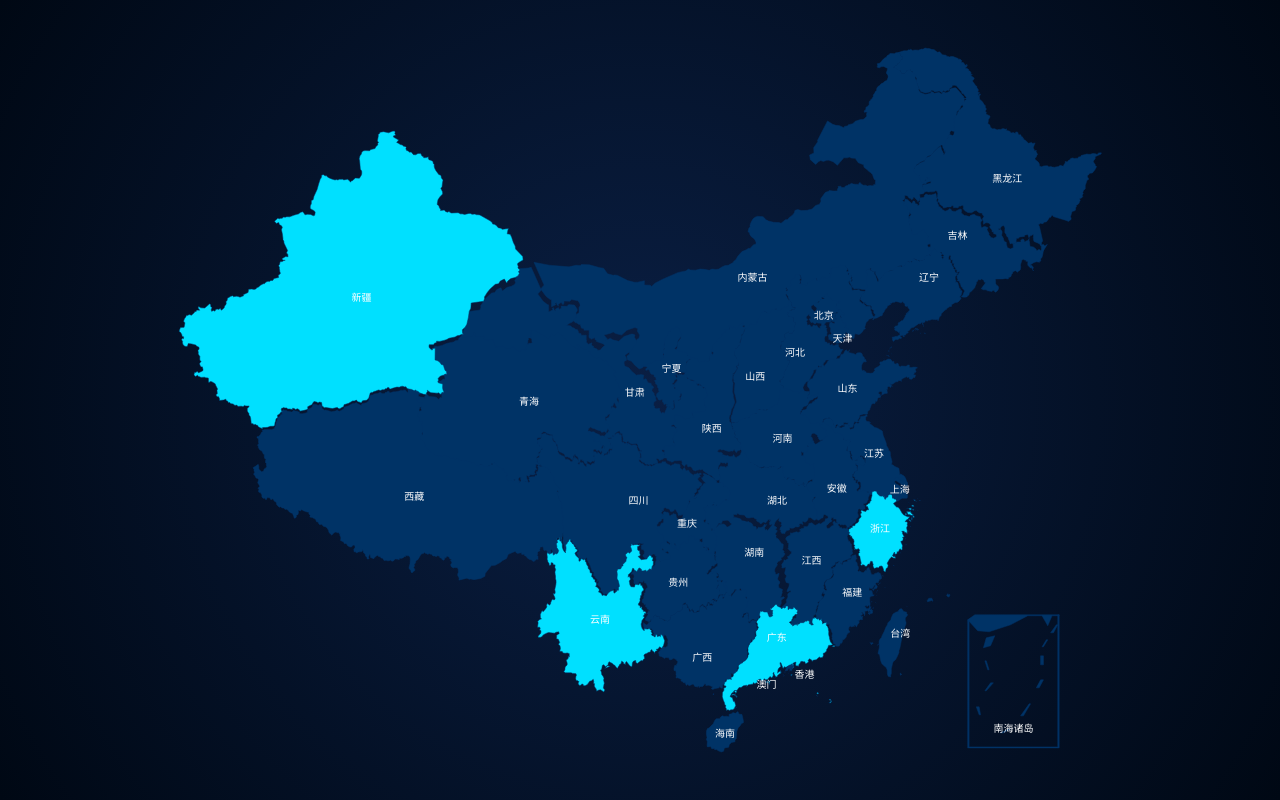
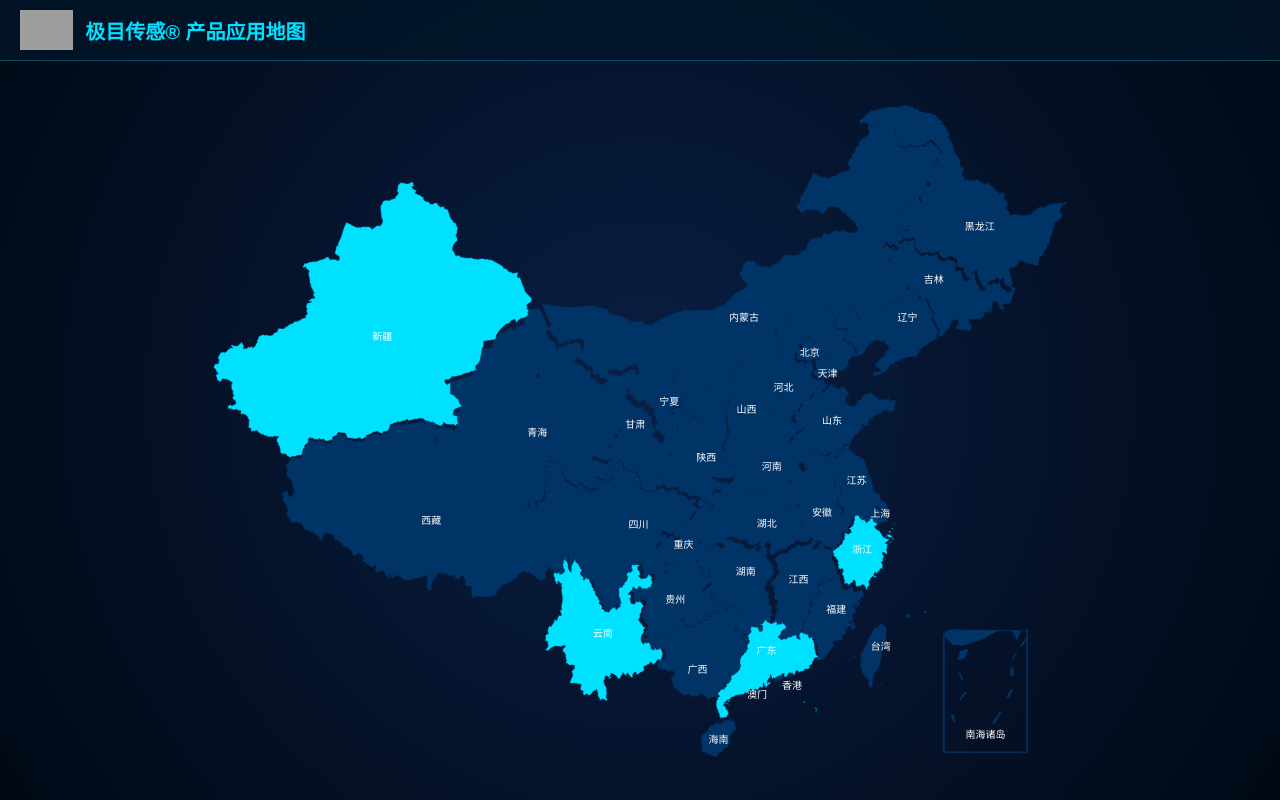
Before and after one commit to cntzj/product-map, a plain HTML site: page index.html in a window 1280 px wide. Drawn offline with Linux system fonts and the light colour scheme; grey boxes are pictures that could not be loaded.

Commit message:
Update index.html

```diff
--- a/index.html
+++ b/index.html
@@ -3,32 +3,55 @@
 <head>
   <meta charset="utf-8" />
   <meta name="viewport" content="width=device-width,initial-scale=1" />
-  <title>产品应用地图</title>
+  <title>极目传感® 产品应用地图</title>
   <style>
     html, body {
       height: 100%;
       margin: 0;
       background: radial-gradient(circle at 50% 50%, #0a1f44, #000814);
       font-family: 'Microsoft YaHei', sans-serif;
+      color: #fff;
+      overflow: hidden;
     }
-    #chart { width: 100%; height: 100vh; }
-    .echarts-tooltip {
-      background: rgba(10, 25, 47, 0.85);
-      border: 1px solid #00e0ff;
-      border-radius: 6px;
-      padding: 8px 12px;
-      color: #fff;
-      font-size: 13px;
-      line-height: 1.4em;
+
+    /* 顶部标题栏 */
+    header {
+      height: 60px;
+      background: rgba(0, 20, 40, 0.8);
+      border-bottom: 1px solid rgba(0, 224, 255, 0.3);
+      display: flex;
+      align-items: center;
+      padding: 0 20px;
+    }
+    header img {
+      height: 40px;
+      margin-right: 12px;
+    }
+    header h1 {
+      font-size: 20px;
+      font-weight: bold;
+      color: #00e0ff;
+      margin: 0;
+    }
+
+    /* 地图容器 */
+    #chart {
+      width: 100%;
+      height: calc(100vh - 60px);
     }
   </style>
 </head>
 <body>
+  <header>
+    <img src="https://upload.wikimedia.org/wikipedia/commons/thumb/0/0a/Location_dot_blue.svg/1024px-Location_dot_blue.svg.png" alt="Logo">
+    <h1>极目传感® 产品应用地图</h1>
+  </header>
   <div id="chart"></div>
-
+  <!-- 引入本地化的 ECharts 主库 & 中国地图数据 -->
   <script src="./vendor/echarts.min.js?v=1"></script>
   <script src="./vendor/china.js?v=1"></script>
 
+  <!-- 你的业务数据（可直接在此修改） -->
   <script>
     const APP_DATA = {
       "广东": { "渠道商": "无", "产品类别": "OMS、TMS", "应用规模": "规模应用" },
@@ -36,7 +59,8 @@
       "浙江": { "渠道商": "无", "产品类别": "OMS",      "应用规模": "试点应用" },
       "新疆": { "渠道商": "无", "产品类别": "TMS",      "应用规模": "试点应用" }
     };
-
+  </script>
+  <script>
     (function () {
       function start() {
         var el = document.getElementById('chart');
@@ -72,7 +96,9 @@
             }
           },
           visualMap: {
-            show: false, min: 0, max: 1,
+            show: false,
+            min: 0,
+            max: 1,
             inRange: { color: ['#003366', '#00e0ff'] }
           },
           series: [{
@@ -88,7 +114,7 @@
             },
             itemStyle: {
               areaColor: '#003366',
-              borderColor: '#003366', // 边界色与区域色一致 => 消除缝隙
+              borderColor: '#003366', /* 边界色与填充色一致 => 消除缝隙 */
               borderWidth: 0.5
             },
             emphasis: {
```
